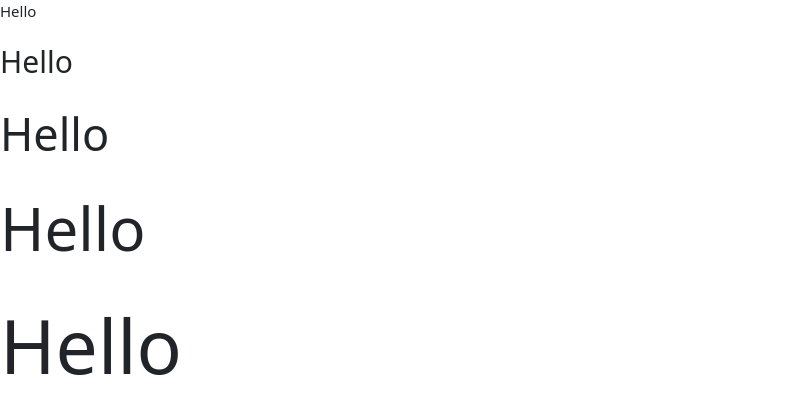
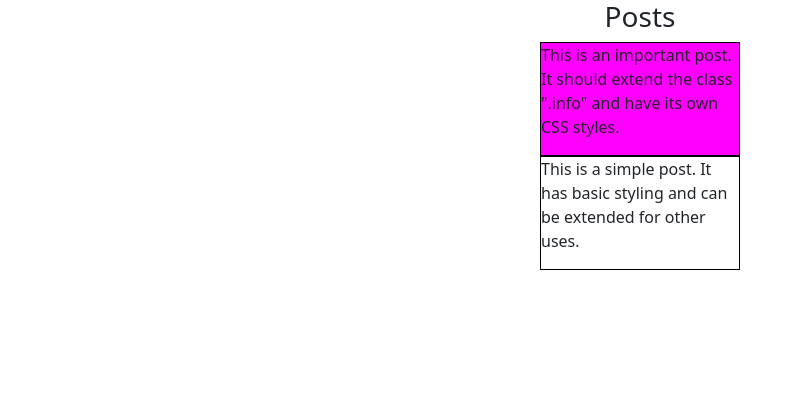
Before and after one commit to manupr03/sass_learning, a plain HTML site: page index.html in a window 1280 px wide. Shown: the whole page, without its empty margins (0-802 px from the left). Drawn offline with nearby package versions, Linux system fonts and the light colour scheme.

Commit message:
Extend One Set of CSS Styles to Another Element

```diff
--- a/index.html
+++ b/index.html
@@ -54,11 +54,21 @@
 
       <!-- Apply a Style Until a Condition is Met with @while -->
 
-      <p class="text-1">Hello</p>
+      <!-- <p class="text-1">Hello</p>
       <p class="text-2">Hello</p>
       <p class="text-3">Hello</p>
       <p class="text-4">Hello</p>
-      <p class="text-5">Hello</p>
+      <p class="text-5">Hello</p> -->
+
+      <!-- Extend One Set of CSS Styles to Another Element -->
+      <h3>Posts</h3>
+      <div class="info-important">
+        <p>This is an important post. It should extend the class ".info" and have its own CSS styles.</p>
+      </div>
+
+      <div class="info">
+        <p>This is a simple post. It has basic styling and can be extended for other uses.</p>
+      </div>
 
     </body>
 </html>
--- a/style.scss
+++ b/style.scss
@@ -84,15 +84,31 @@ $text-color:green;
 
   // Apply a Style Until a Condition is Met with @while
 
-  $index:1;
-  @while $index < 6{
-    .text-#{$index}{
-      font-size: 15px * $index;
-    }
-    $index : $index+1;
-  }
+  // $index:1;
+  // @while $index < 6{
+  //   .text-#{$index}{
+  //     font-size: 15px * $index;
+  //   }
+  //   $index : $index+1;
+  // }
 
 
   // Split Your Styles into Smaller Chunks with Partials
   // @import statement to import a partial named _variables.scss into the main.scss file.
-  @import 'variables';
+  // @import 'variables';
+
+  // Extend One Set of CSS Styles to Another Element
+
+    h3{
+      text-align: center;
+    }
+    .info{
+      width: 200px;
+      border: 1px solid black;
+      margin: 0 auto;
+    }
+
+    .info-important{
+      @extend .info;
+      background-color:magenta;
+    }
```
Also changed, not shown: style.css, 1 other file.
